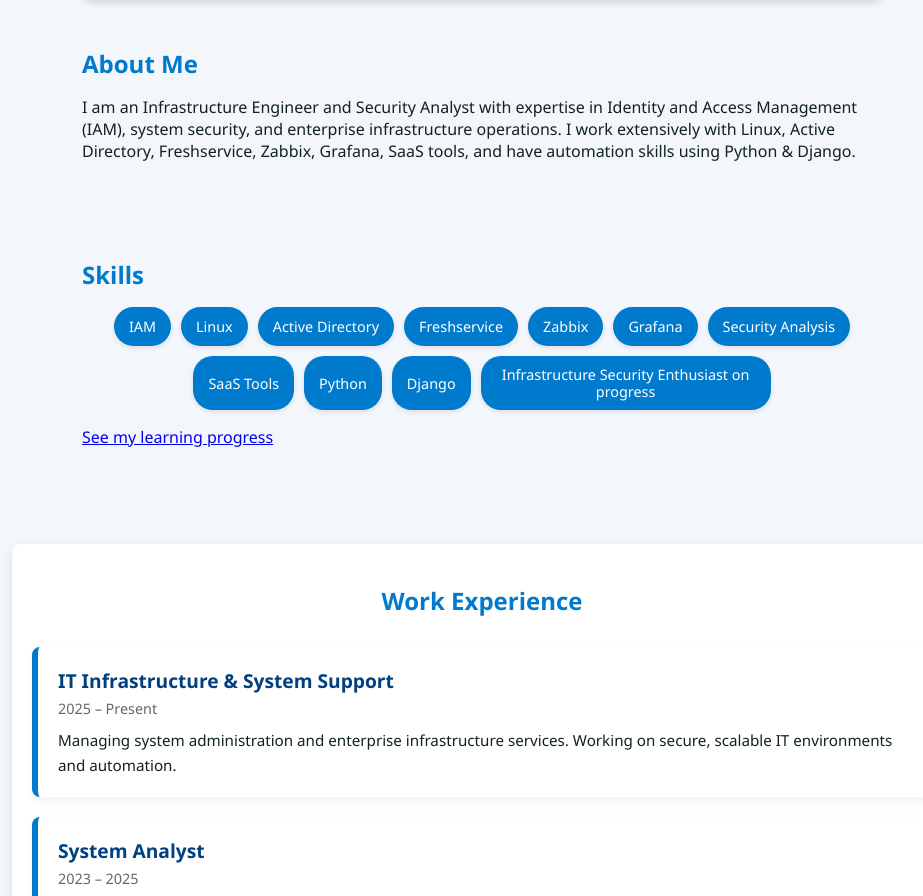
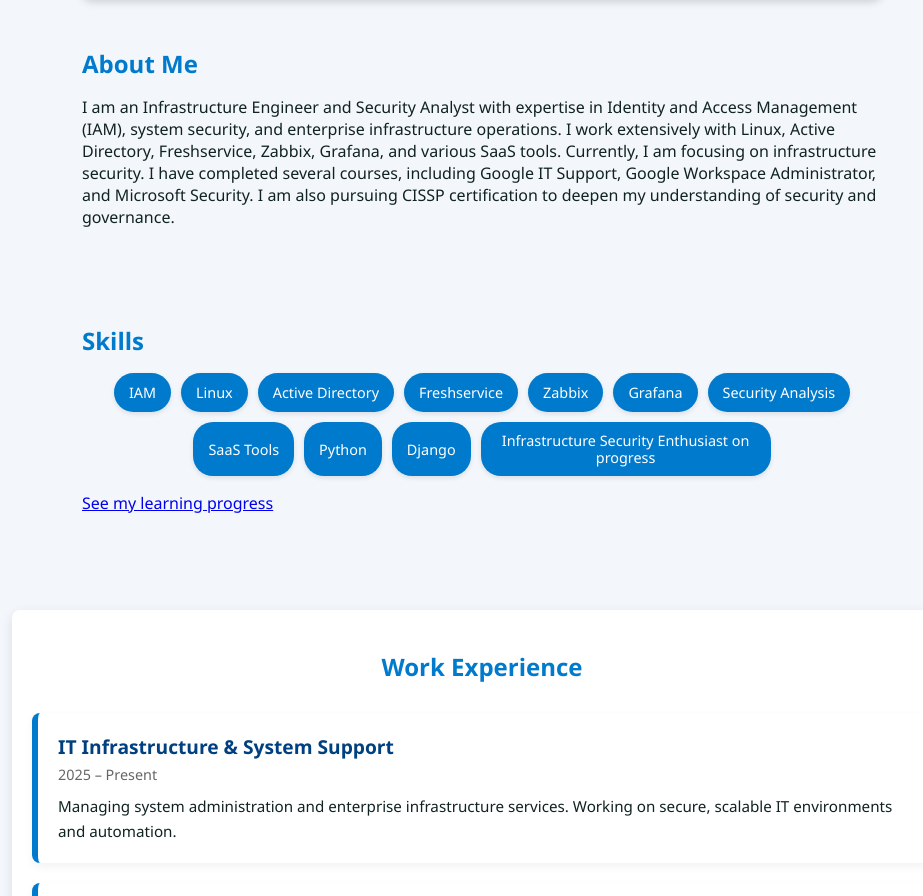
Before and after one commit to I-Nav-1/I-Nav-1.github.io, a plain HTML site: page index.html in a window 1280 px wide. Shown: the part 994-1890 px from the top of the page, without its empty margins (158-1081 px from the left). Drawn offline with Linux system fonts and the light colour scheme.

Commit message:
Revise 'About Me' section with updated information
Updated the content in the 'About Me' section to include recent courses and current focus on infrastructure security.

```diff
--- a/index.html
+++ b/index.html
@@ -105,7 +105,7 @@
   <section id="about" class="about">
     <h2>About Me</h2>
     <p>
-      I am an Infrastructure Engineer and Security Analyst with expertise in Identity and Access Management (IAM), system security, and enterprise infrastructure operations. I work extensively with Linux, Active Directory, Freshservice, Zabbix, Grafana, SaaS tools, and have automation skills using Python & Django.
+      I am an Infrastructure Engineer and Security Analyst with expertise in Identity and Access Management (IAM), system security, and enterprise infrastructure operations. I work extensively with Linux, Active Directory, Freshservice, Zabbix, Grafana, and various SaaS tools. Currently, I am focusing on infrastructure security. I have completed several courses, including Google IT Support, Google Workspace Administrator, and Microsoft Security. I am also pursuing CISSP certification to deepen my understanding of security and governance.
     </p>
   </section>
 
```
